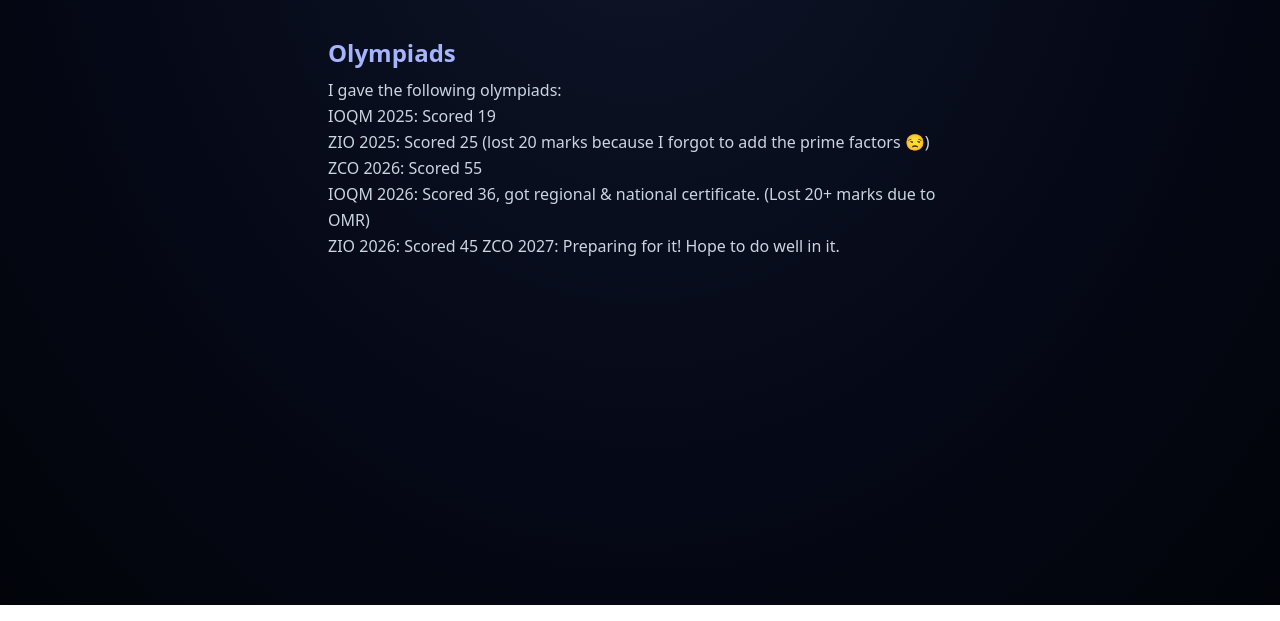
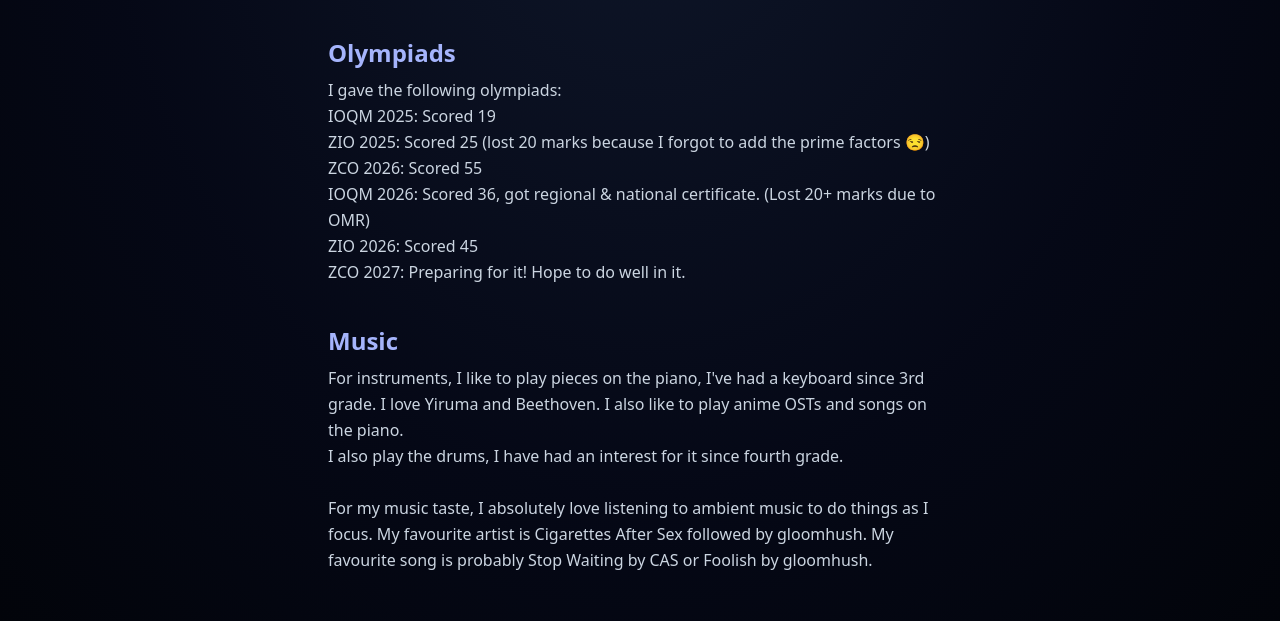
Before and after one commit to Ekansh-coder/my-portfolio, a plain HTML site: page index.html in a window 1280 px wide. Shown: the part 195-816 px from the top of the page. Drawn offline with nearby package versions, Linux system fonts and the light colour scheme.

Commit message:
added a section for music

```diff
--- a/index.html
+++ b/index.html
@@ -26,8 +26,23 @@
 					ZIO 2025: Scored 25 (lost 20 marks because I forgot to add the prime factors 😒)<br>
 					ZCO 2026: Scored 55<br>
 					IOQM 2026: Scored 36, got regional & national certificate. (Lost 20+ marks due to OMR)<br>
-					ZIO 2026: Scored 45
+					ZIO 2026: Scored 45<br>
 					ZCO 2027: Preparing for it! Hope to do well in it.
+				</p>
+			</section>
+
+			<section class="space-y-2">
+				<h2 class="text-indigo-300 text-2xl font-bold"> Music </h2>
+
+				<p class="leading-relaxed text-slate-300">
+					For instruments, I like to play pieces on the piano,
+					I've had a keyboard since 3rd grade. I love Yiruma and Beethoven.
+					I also like to play anime OSTs and songs on the piano.<br>
+					I also play the drums, I have had an interest for it since fourth grade. <br><br>
+
+					For my music taste, I absolutely love listening to ambient music to do things as I focus.
+					My favourite artist is Cigarettes After Sex followed by gloomhush.
+					My favourite song is probably Stop Waiting by CAS or Foolish by gloomhush.
 				</p>
 			</section>
 		</main>
```
